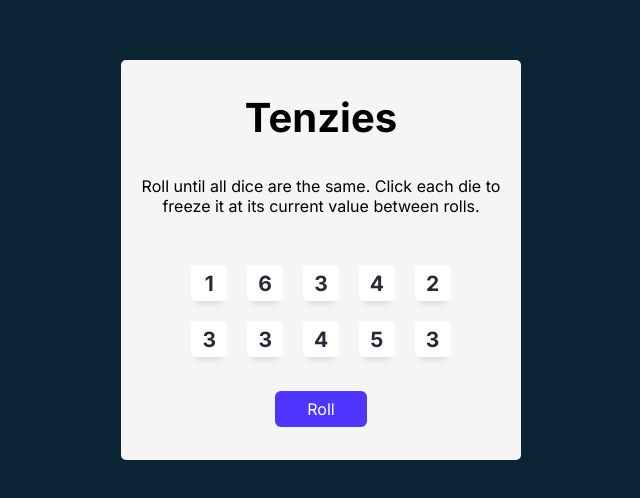
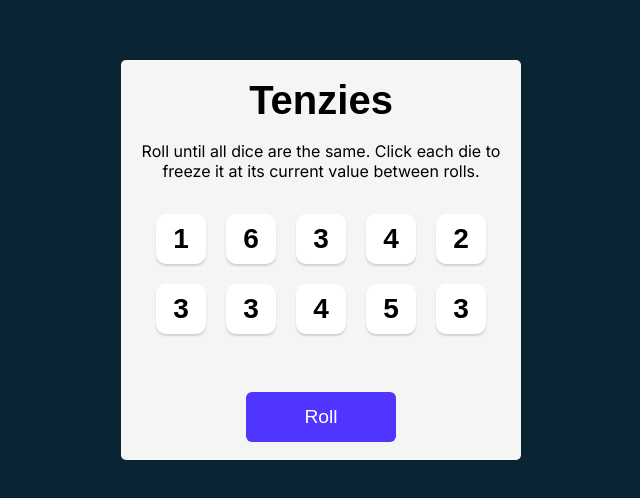
Before and after one commit to tiff3b/Tenzies, a React (Vite) app: page / in a window 1280 px wide. Shown: the part 140-638 px from the top of the page, without its empty margins (319-959 px from the left). Built offline with nearby package versions, Linux system fonts and the light colour scheme.

Commit message:
Updated roll button and added confetti

```diff
--- a/index.html
+++ b/index.html
@@ -8,7 +8,9 @@
         <link rel="preconnect" href="https://fonts.gstatic.com" crossorigin>
         <link href="https://fonts.googleapis.com/css2?family=Inter:ital,opsz,wght@0,14..32,100..900;1,14..32,100..900&display=swap" rel="stylesheet">
         <link rel="stylesheet" href="/index.css">
+
     <title>Tenzies</title>
+
   </head>
   <body>
     <div id="root"></div>
--- a/package.json
+++ b/package.json
@@ -11,6 +11,7 @@
   },
   "dependencies": {
     "react": "^19.2.0",
+    "react-confetti": "^6.4.0",
     "react-dom": "^19.2.0"
   },
   "devDependencies": {
--- a/src/App.jsx
+++ b/src/App.jsx
@@ -1,16 +1,15 @@
 import { useState } from 'react'
 import Die from "./Die"
 import { nanoid } from "nanoid"
+import Confetti from 'react-confetti'
 
 export default function App() {
+    const [dice, setDice] = useState(generateNewDice())
 
-    function gameWon(dice) {
-        if ( dice.every(die => die.isHeld) &&
-             dice.every(die => die.value === dice[0].value)
-            ) {
-                console.log("Game won!");
-            }
-    }
+    const gameWon =
+        dice.every(die => die.isHeld) &&
+        dice.every(die => die.value === dice[0].value)
+
     function generateNewDice(){
         const newDice = []
             for (let i =0; i <10; i++) {
@@ -21,17 +20,16 @@ export default function App() {
             }
         return newDice
     }
-    const [dice, setDice] = useState(generateNewDice())
 
     function hold(id){
         setDice(prevDice => {
             const newDice = prevDice.map(die =>
             die.id === id ? {...die, isHeld: !die.isHeld} : die
         )
-        gameWon(newDice)
         return newDice
         })
     }
+
     const diceValues = dice.map(die => (
         <Die
             key={die.id}
@@ -45,22 +43,22 @@ export default function App() {
     function rollDice(){
         setDice(prevDice => {
             const newDice= prevDice.map(die =>
-            die.isHeld ? die :
-                { ...die, value: Math.ceil(Math.random() *6) }
+                die.isHeld ? die :
+                    { ...die, value: Math.ceil(Math.random() *6) }
         )
-        gameWon(newDice)
-        return newDice
-    })
+        return newDice})
     }
+
     return (
         <main>
+            {gameWon && <Confetti /> }
             <h1 className="title">Tenzies</h1>
             <p className="instructions">Roll until all dice are the same. Click each die to freeze it at its current value between rolls.</p>
-            <div className="dice">
+            <div className="dice-container">
                 {diceValues}
             </div>
-            <div className="roll">
-            <button onClick={rollDice}>Roll</button>
-            </div>
+            <button className="roll-dice" onClick={rollDice}>
+                {gameWon ? "New Game" : "Roll"}
+            </button>
         </main>
 )}
--- a/src/index.css
+++ b/src/index.css
@@ -3,7 +3,7 @@
 }
 
 body {
-    font-family: Inter, sans-serif;
+    font-family: Karla, sans-serif;
     margin: 0;
     background-color: #0B2434;
     padding: 20px;
@@ -43,35 +43,35 @@ main {
     text-align: center;
 }
 
-.dice{
+.dice-container {
     display: grid;
-    grid-template-columns: repeat(5, 1fr);
-    grid-template-rows: repeat(2, 1fr);
+    grid-template: auto auto / repeat(5, 1fr);
     gap: 20px;
-
+    margin-bottom: 40px;
 }
 
-.dice button{
-    background-color: #ffffff;
-    color: #2b283a;
-    width: 35.84px;
-    height: 35.84px;
-    border: none;
-    border-radius: 5px;
-    font-size: 21px;
-    font-weight: bold;
-    box-shadow: 0 8px 6px -6px lightgray;
-    font-family: Inter, sans-serif;
+button {
+    font-family: Karla, sans-serif;
+    cursor: pointer;
 }
 
-.roll button{
-    background-color: #5035ff;
-    color: #ffffff;
-    width: 92px;
-    height:36px;
+.dice-container button {
+    height: 50px;
+    width: 50px;
+    box-shadow: 0px 2px 2px rgba(0, 0, 0, 0.15);
+    border-radius: 10px;
+    border: none;
+    background-color: white;
+    font-size: 1.75rem;
+    font-weight: bold;
+}
+
+button.roll-dice {
+    height: 50px;
+    width: 150px;
+    border: none;
     border-radius: 6px;
-    font-weight: 400;
-    font-size: 1em;
-    border: none;
-    font-family: Inter, sans-serif;
+    background-color: #5035FF;
+    color: white;
+    font-size: 1.2rem;
 }
```
Also changed, not shown: 1 other file (tests, documents, lock files or other folders).
